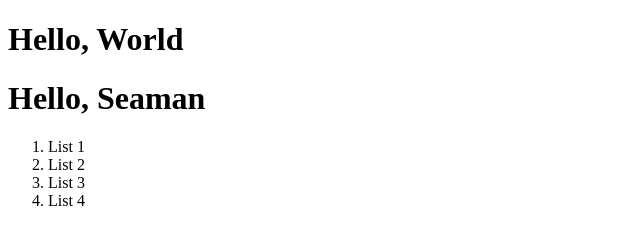
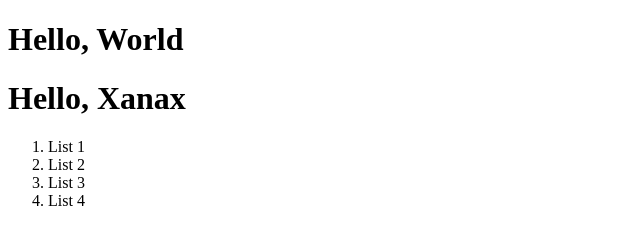
Before and after one commit to pieersx/github-probe, a plain HTML site: page index.html in a window 1280 px wide. Shown: the full height of the page, 0-640 px from the left. Drawn offline with Linux system fonts and the light colour scheme.

Commit message:
Actualizar el saludo en index.html

```diff
--- a/index.html
+++ b/index.html
@@ -5,7 +5,7 @@
     </head>
     <body>
         <h1>Hello, World</h1>
-        <h1>Hello, Seaman</h1>
+        <h1>Hello, Xanax</h1>
 
         <ol>
             <li>List 1</li>
```
